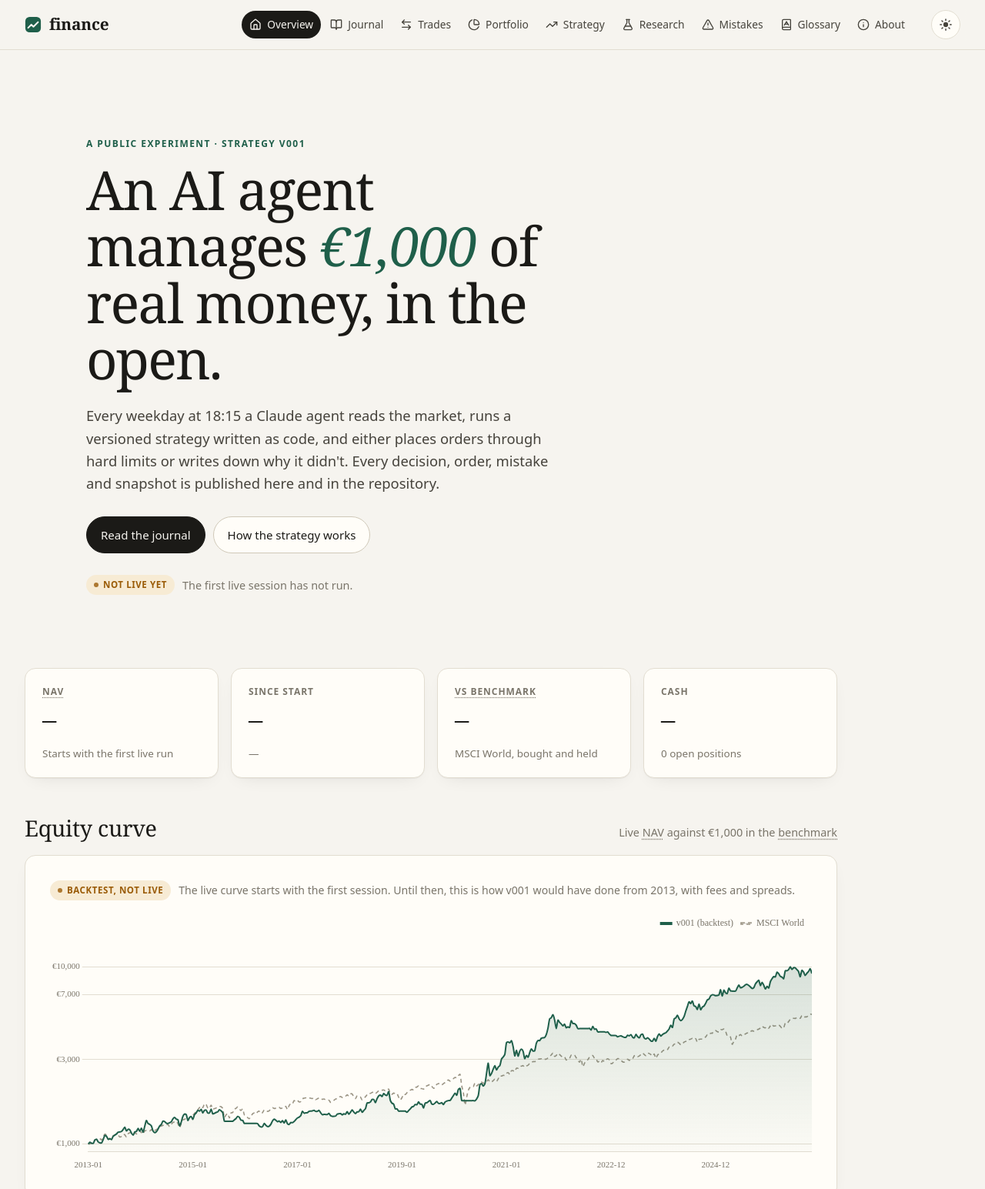
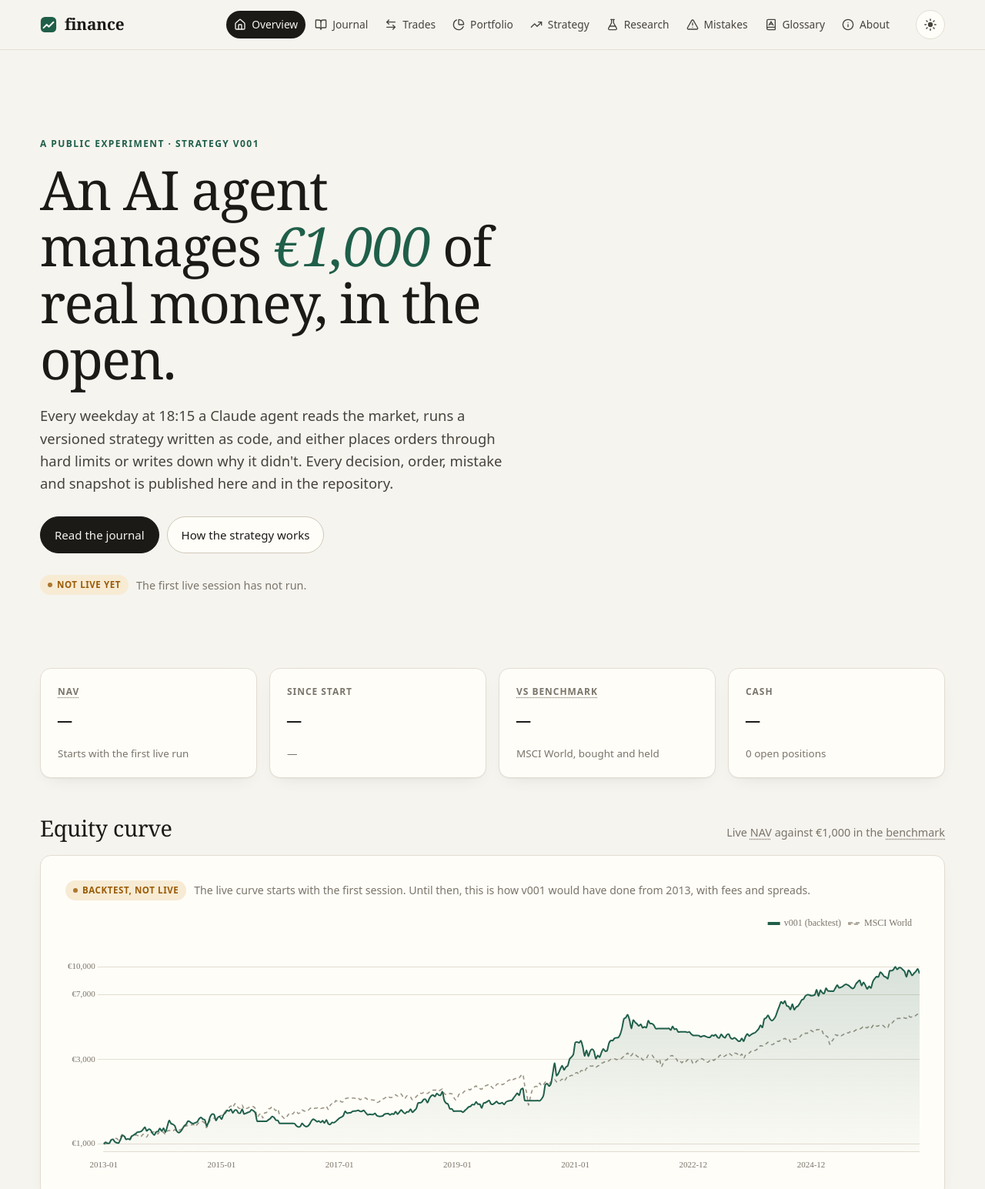
Before and after one commit to fconforti/bot-vs-market, an Astro site in the folder web/: page / in a window 1280 px wide. Shown: the top 1545 px of the page at 77% size. Built offline with nearby package versions, Linux system fonts and the light colour scheme; Astro itself is replaced by a stand-in of ours.

Commit message:
site: fix page alignment
section.block and .page-head set margin/padding shorthands that overrode
.wrap's auto margins and side gutter, so home sections hugged the left edge and
page headers lost their gutter. Use margin-block/padding-block instead. The
header now shares the content width (1240px) so the logo lines up with the page.

Co-Authored-By: Claude Opus 5.5 <noreply@anthropic.com>
Claude-Session: https://claude.ai/code/session_01QbYrqk3RTYstbKroPeM8J8

```diff
--- a/web/src/layouts/Base.astro
+++ b/web/src/layouts/Base.astro
@@ -27,7 +27,7 @@ const fullTitle = current === "" ? "finance · an AI agent trading in public" :
 <body>
   <a class="skip sr-only" href="#main">Skip to content</a>
   <header class="site-head">
-    <div class="wrap bar head-wrap">
+    <div class="wrap bar">
       <a class="brand" href={url("")} aria-label="finance, home">
         <svg viewBox="0 0 24 24" width="22" height="22" aria-hidden="true"><rect x="1" y="1" width="22" height="22" rx="6" fill="var(--accent)"/><path d="M5 16.5 9.5 12l3 3L19 8.5" fill="none" stroke="var(--accent-ink)" stroke-width="2.2" stroke-linecap="round" stroke-linejoin="round"/></svg>
         <span>finance</span>
@@ -98,7 +98,6 @@ const fullTitle = current === "" ? "finance · an AI agent trading in public" :
   nav.primary a, nav.mobile a { display: inline-flex; align-items: center; gap: 7px; color: var(--fg-soft); text-decoration: none; font-size: .86rem; font-weight: 500; padding: 7px 10px; border-radius: 999px; transition: background .15s, color .15s; }
   nav.primary a:hover { background: var(--bg-sunk); color: var(--fg); }
   nav.primary a[aria-current="page"] { background: var(--fg); color: var(--bg); }
-  .head-wrap { max-width: 1340px; }
   .nav-icon { flex: none; opacity: .75; transition: opacity .15s, transform .15s; }
   nav a:hover .nav-icon { opacity: 1; transform: translateY(-1px); }
   nav a[aria-current="page"] .nav-icon { opacity: 1; }
--- a/web/src/pages/index.astro
+++ b/web/src/pages/index.astro
@@ -81,7 +81,7 @@ const initial = new Intl.NumberFormat("en-IE").format(site.initial_eur);
 </Base>
 
 <style>
-  .hero { padding: clamp(56px, 10vw, 112px) var(--gutter) 32px; }
+  .hero { padding-block: clamp(56px, 10vw, 112px) 32px; }
   .hero h1 { font-size: clamp(2.3rem, 6.4vw, 4.4rem); max-width: 17ch; line-height: 1.04; letter-spacing: -.025em; }
   .hl { font-style: italic; color: var(--accent); }
   .hero .lede { max-width: 60ch; font-size: clamp(1.02rem, 1.6vw, 1.15rem); color: var(--fg-soft); margin: 22px 0 0; }
--- a/web/src/styles/global.css
+++ b/web/src/styles/global.css
@@ -29,7 +29,7 @@
   --shadow: 0 1px 0 rgba(27, 26, 23, .04), 0 8px 24px -12px rgba(27, 26, 23, .12);
   --radius: 14px;
   --radius-sm: 8px;
-  --max: 1120px;
+  --max: 1240px;
   --gutter: clamp(16px, 4vw, 32px);
   color-scheme: light;
 }
@@ -76,11 +76,11 @@ h2 { font-size: clamp(1.4rem, 3vw, 1.8rem); }
 h3 { font-size: 1.2rem; }
 
 /* ---------- page header ---------- */
-.page-head { padding: clamp(40px, 7vw, 72px) 0 28px; }
+.page-head { padding-block: clamp(40px, 7vw, 72px) 28px; }
 .eyebrow { font-size: .75rem; font-weight: 600; letter-spacing: .12em; text-transform: uppercase; color: var(--accent); margin: 0 0 14px; }
 .page-head .lede { max-width: 62ch; color: var(--fg-soft); font-size: 1.08rem; margin: 16px 0 0; }
 
-section.block { margin: 48px 0; }
+section.block { margin-block: 48px; }
 .block-head { display: flex; align-items: baseline; justify-content: space-between; gap: 16px; flex-wrap: wrap; margin-bottom: 18px; }
 .block-head p { margin: 0; color: var(--muted); font-size: .9rem; }
 
```
